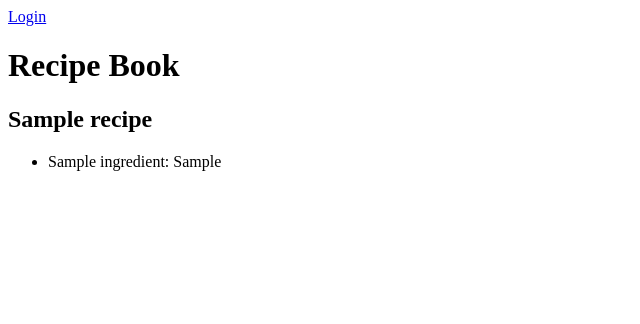
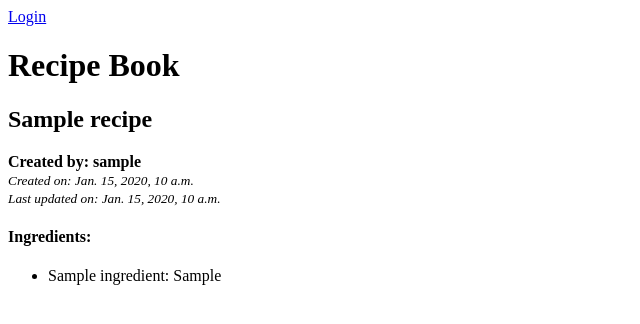
Before and after one commit to macasalad/recipebook-baniqued-hannah, a Django app: page /recipe/1/ in a window 1280 px wide. Shown: the top 324 px of the page, without its empty margins (0-640 px from the left). Run offline with Django 5.2, Linux system fonts and the light colour scheme; tables that the repository leaves empty hold one stand-in row (values such as "Sample post").

Commit message:
Added author, created_on details, and updated_on details on recipe_detail page

```diff
--- a/recipebook/ledger/templates/recipe.html
+++ b/recipebook/ledger/templates/recipe.html
@@ -4,9 +4,18 @@
 
 {% block content %}
     <h2>{{ recipe.name }}</h2>
+    <p>
+        <strong>Created by: {{ recipe.author }}</strong><br>
+        <small><i>Created on: {{ recipe.created_on }}</i></small><br>
+        <small><i>Last updated on: {{ recipe.updated_on }}</i></small><br>
+    </p>
+    <p>
+        <h4>Ingredients:</h4>
     <ul>
         {% for ingredient in ingredients %}
         <li>{{ ingredient.ingredient.name }}: {{ ingredient.quantity }}</a></li>
         {% endfor %}
     </ul>
+    </p>
+
 {% endblock %}
```
